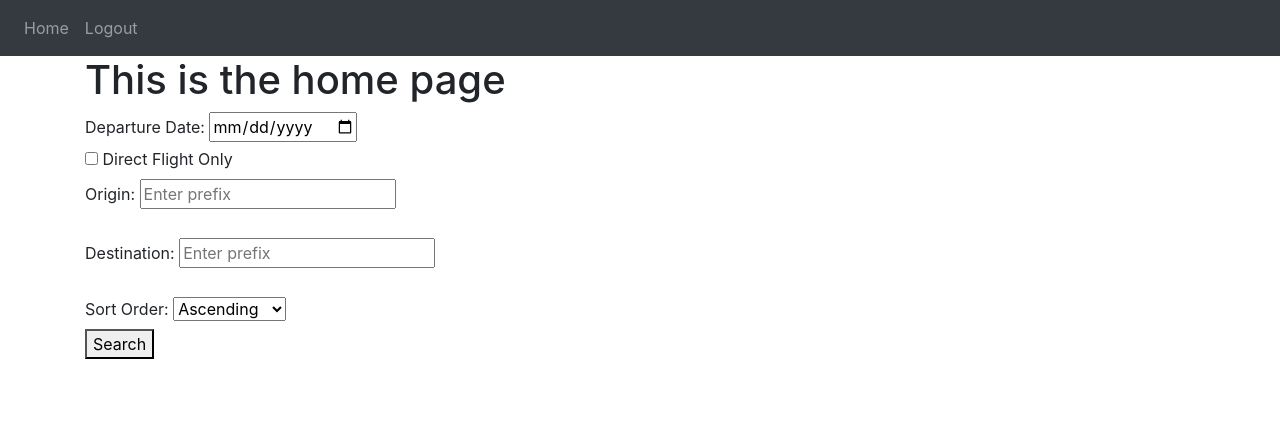
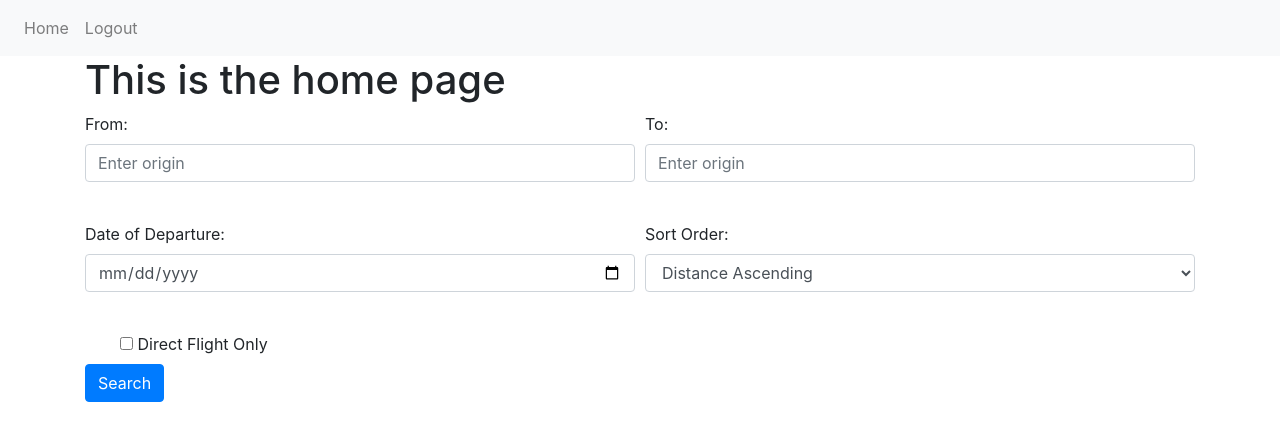
Before and after one commit to rameshMonika/python_db_setup, a Flask app: page / in a window 1280 px wide. Shown: the top 441 px of the page. Run offline with Flask 3, Linux system fonts and the light colour scheme; a user stored in the database is signed in; some libraries are stand-ins or nearby versions.

Commit message:
commit code

```diff
--- a/website/controllers.py
+++ b/website/controllers.py
@@ -26,6 +26,8 @@ def calculate_distance(lat1, lon1, lat2, lon2):
     a = math.sin(dlat / 2)**2 + math.cos(lat1_rad) * math.cos(lat2_rad) * math.sin(dlon / 2)**2
     c = 2 * math.atan2(math.sqrt(a), math.sqrt(1 - a))
     distance = R * c
+
+    distance = round(distance, 2)
     return distance
 
 # Function to read airports from a CSV file and return a dictionary
--- a/website/templates/base.html
+++ b/website/templates/base.html
@@ -9,12 +9,15 @@
     <link rel="stylesheet" href="https://stackpath.bootstrapcdn.com/font-awesome/4.7.0/css/font-awesome.min.css"
         crossorigin="anonymous" />
 
+
+        <link rel="stylesheet" href="https://cdnjs.cloudflare.com/ajax/libs/font-awesome/5.15.4/css/all.min.css">
+
     <title>{% block title %}Home{% endblock %}</title>
 </head>
 
 <body>
     {% if user.is_authenticated %}
-    <nav class="navbar navbar-expand-lg navbar-dark bg-dark">
+    <nav class="navbar navbar-expand-lg navbar-light bg-light">
         <button class="navbar-toggler" type="button" data-toggle="collapse" data-target="#navbar">
             <span class="navbar-toggler-icon"></span>
         </button>
@@ -22,8 +25,10 @@
             <div class="navbar-nav">
 
 
-                <a class="nav-item nav-link" id="home" href="/">Home</a>
-                <a class="nav-item nav-link" id="logout" href="/logout">Logout</a>
+                <a class="nav-item nav-link me-auto" id="home" href="/">Home</a>
+                <a class="nav-item nav-link me-auto" id="logout" href="/logout">Logout</a>
+
+
 
 
 
--- a/website/templates/home.html
+++ b/website/templates/home.html
@@ -8,38 +8,71 @@
 
 
 
+    <div class="form-row">
+        <div class="form-group col-md-6">
+            <label for="origin">From:</label>
+            <input type="text" class="form-control suggestionField" list="suggestionsOrigin" id="origin"
+                placeholder="Enter origin">
+
+            <datalist id="suggestionsOrigin"></datalist><br>
+        </div>
 
 
 
-    <label for="departure_date">Departure Date:</label>
-    <input type="date" id="departure_date" name="departure_date" required><br>
+        <div class="form-group col-md-6">
+            <label for="from">To:</label>
+            <input type="text" class="form-control suggestionField" list="suggestionsOrigin" id="destination"
+                placeholder="Enter origin">
 
-    <input type="checkbox" id="direct_flight" name="direct_flight" value="true">
-    <label for="direct_flight">Direct Flight Only</label><br>
+            <datalist id="suggestionsDest"></datalist><br>
+        </div>
+    </div>
 
-    <label for="origin">Origin:</label>
-    <input type="text" id="origin" class="suggestionField" list="suggestionsOrigin" placeholder="Enter prefix"
-        required><br>
-    <datalist id="suggestionsOrigin"></datalist><br>
-
-
-    <label for="destination">Destination:</label>
-    <input type="text" id="destination" class="suggestionField" list="suggestionsDest" placeholder="Enter prefix"
-        required><br>
-    <datalist id="suggestionsDest"></datalist><br>
+    <div class="form-row">
+        <div class="form-group col-md-6">
+            <label for="departure_date">Date of Departure:</label>
+        <input type="date" class="form-control" id="departure_date">
+        </div>
 
 
 
+        <div class="form-group col-md-6">
             <label for="sortOrder">Sort Order:</label>
-    <select id="sortOrder" name="sortOrder">
-        <option value="ascending">Ascending</option>
-        <option value="descending">Descending</option>
+            <select class="form-control" id="sortOrder" name="sortOrder">
+                <option value="ascending">Distance Ascending</option>
+                <option value="descending">Distance Descending</option>
             </select><br>
+        </div>
+
+
+    </div>
 
 
 
 
-    <button type="submit">Search</button>
+
+
+
+    <div class="col-sm-10">
+        <div class="form-check">
+            <input type="checkbox" id="direct_flight" name="direct_flight" value="true">
+            <label for="direct_flight">Direct Flight Only</label><br>
+        </div>
+      </div>
+
+
+
+
+
+
+    <div class="form-group row">
+        <div class="col-sm-10">
+          <button type="submit" class="btn btn-primary">Search</button>
+        </div>
+      </div>
+
+
+
 
 </form>
 
@@ -243,7 +276,7 @@
 
                     }
 
-                    else if(data.hasOwnProperty('error')){
+                    else if (data.hasOwnProperty('error')) {
                         output.innerHTML += `<p>${data.error}</p>`
 
                     }
```
Also changed, not shown: website/templates/a.html (added, +83 -0 lines). Lines whose indentation alone changed are shown as unchanged.
